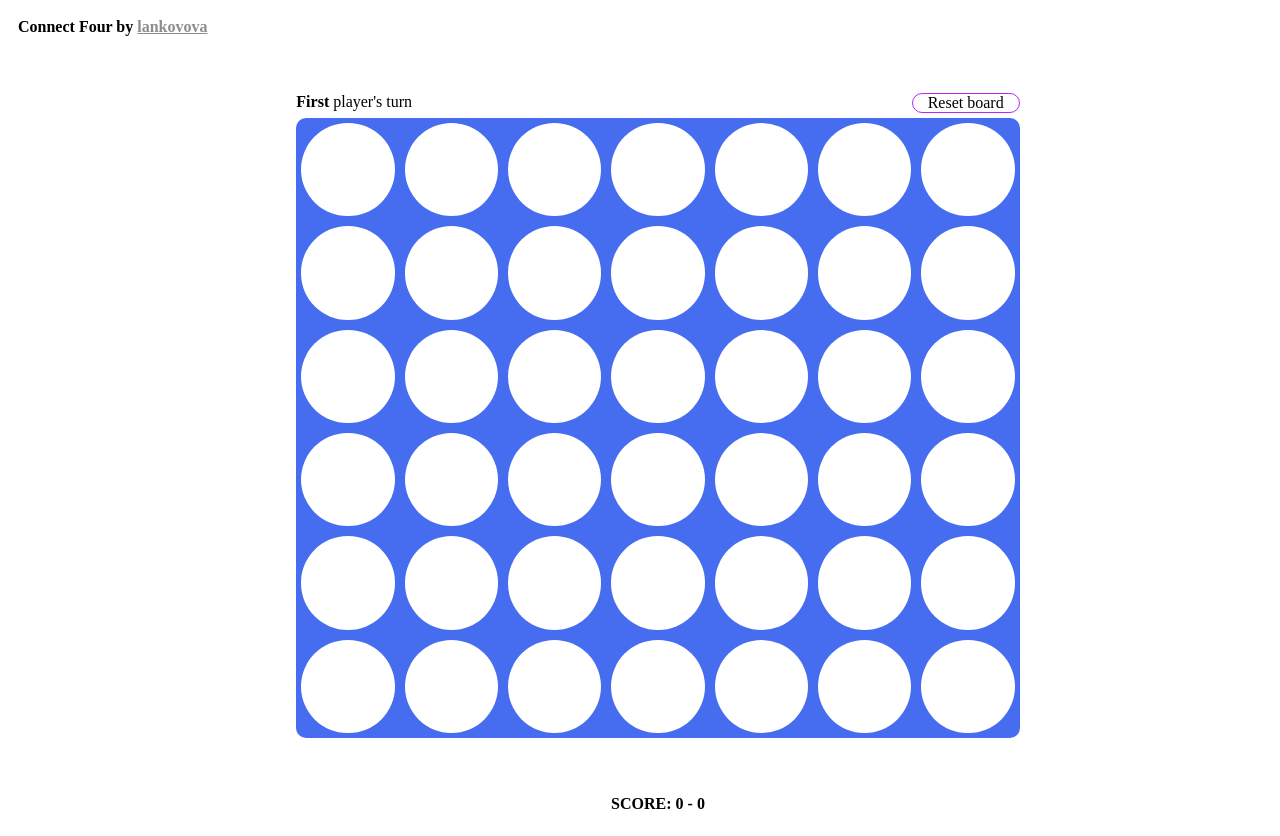
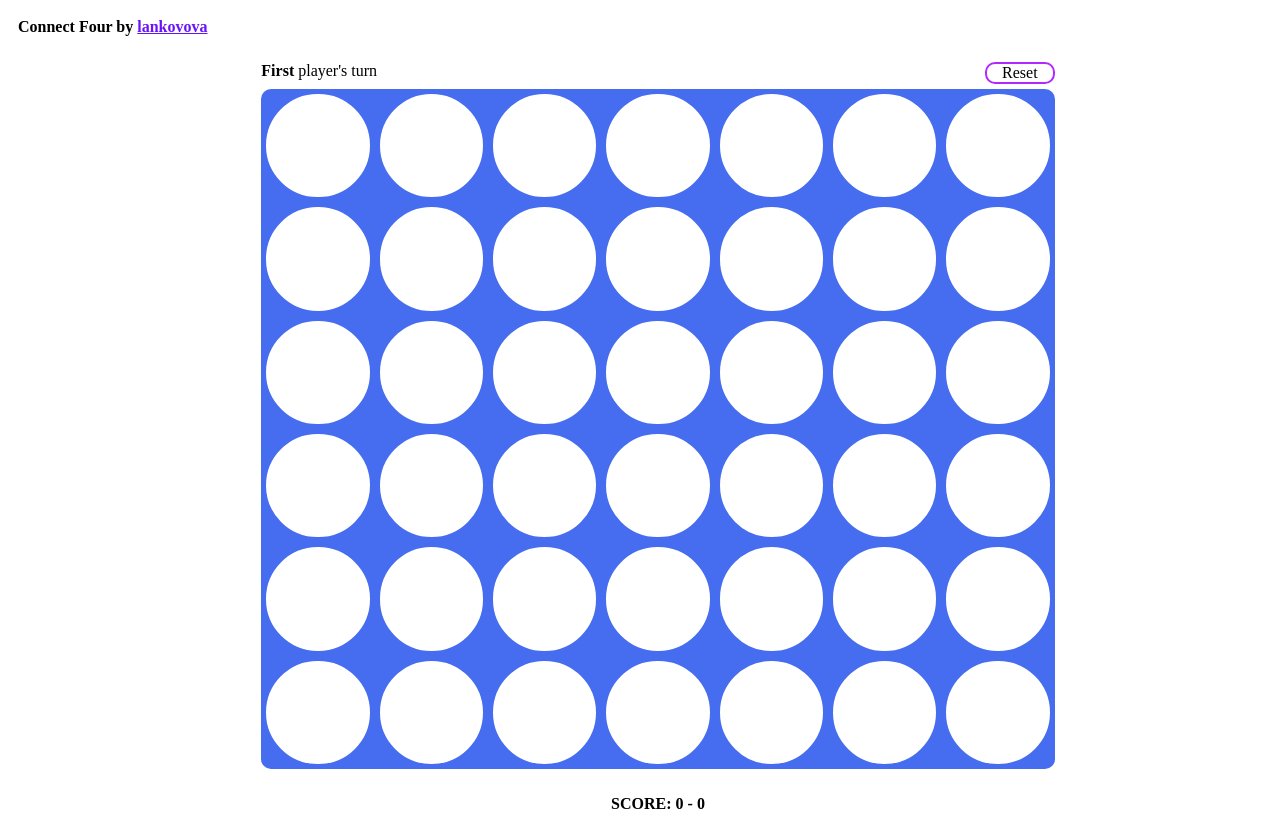
Before and after one commit to lankovova/connect-four, a React app: page / in a window 1280 px wide. Shown: the top 836 px of the page. Built offline with nearby package versions, Linux system fonts and the light colour scheme; the HTML template or start-up script is replaced by a standard one.

Commit message:
refactoring + flexible support for min dimension

```diff
--- a/src/components/GameBoard.js
+++ b/src/components/GameBoard.js
@@ -1,21 +1,27 @@
 import React from 'react';
 import PropTypes from 'prop-types';
-import styled, { keyframes } from 'styled-components';
+import styled from 'styled-components';
 import {
-  getLastNullishValueIndex,
+  getFirstEmptyCellIndexInCol,
   isThereWinCondition,
+  isBoardHasEmptyCells,
 } from '../utils';
+import { blink } from '../styles-utils';
 import {
-  ROWS, COLS, P1, P2,
+  ROWS, COLS, EMPTY_CELL, P1, P2,
 } from '../constansts';
 
-// TODO: Make it flexible for case when width is less then height
-// const MIN_DIMENSION = Math.min(
-//   document.documentElement.clientHeight,
-//   document.documentElement.clientWidth
-// );
+const MIN_DIMENSION = Math.min(
+  document.documentElement.clientHeight,
+  document.documentElement.clientWidth
+);
 
-const CELL_SIZE = document.documentElement.clientHeight * 0.7 / ROWS;
+const MIN_DIMENSION_ITEMS_AMOUNT = (
+  document.documentElement.clientHeight < document.documentElement.clientWidth
+) ? ROWS
+  : COLS;
+
+const CELL_SIZE = MIN_DIMENSION * 0.7 / MIN_DIMENSION_ITEMS_AMOUNT;
 
 const Wrapper = styled.div`
   display: flex;
@@ -29,7 +35,7 @@ const Container = styled.div``;
 const StatusBar = styled.div`
   display: flex;
   justify-content: space-between;
-  padding: 5px 0; /* TODO: Use em and rem intead of px */
+  padding: 5px 0;
 `;
 
 const ColumnsWrapper = styled.div`
@@ -43,10 +49,11 @@ const ColumnsWrapper = styled.div`
 const Column = styled.div`
   display: flex;
   flex-direction: column;
+  transition: background 100ms ease-in-out;
 
   &:hover {
-    cursor: ${({ isPlayable }) => isPlayable && 'pointer'};
-    background: ${({ isPlayable }) => isPlayable && 'lightgrey'};
+    cursor: ${props => props.isPlayable && 'pointer'};
+    background: ${props => props.isPlayable && '#99afff'};
   }
 `;
 
@@ -54,33 +61,34 @@ const Cell = styled.div`
   margin: 5px;
   height: ${CELL_SIZE}px;
   width: ${CELL_SIZE}px;
+  border: 5px solid;
   border-radius: 50%;
-  background: ${({ value }) => {
-    switch (value) {
-      case 0: return 'white';
-      case 1: return '#ff3136';
-      case 2: return '#FFF001';
-      default: throw new Error('Unexpected chip color');
+  border-color: ${({ player }) => {
+    switch (player) {
+      case P1: return '#e5c902';
+      case P2: return '#e10005';
+      default: return 'white';
+    }
+  }};
+  background: ${({ player }) => {
+    switch (player) {
+      case P1: return '#FFF001';
+      case P2: return '#ff3136';
+      default: return 'white';
     }
   }};
 `;
 
-const blink = keyframes`
-  0% { opacity: 1; }
-  50% { opacity: 0.2; }
-  100% { opacity: 1; }
-`;
-
 const ResetBtn = styled.div`
-  background: white;
-  border: 1px solid #b328fd;
+  border: 2px solid #b328fd;
   border-radius: 10px;
-  color: black;
   cursor: pointer;
   padding: 0 15px;
   transition: all 200ms linear;
 
-  animation: ${({ isPlayable }) => !isPlayable && blink} 1000ms ease-in-out infinite;
+  background: ${props => props.isPlayable ? 'white' : '#b328fd'};
+  color: ${props => props.isPlayable ? 'black' : 'white'};
+  animation: ${props => !props.isPlayable && blink} 1000ms ease-in-out infinite;
 
   &:hover {
     background: #b328fd;
@@ -94,40 +102,48 @@ class GameBoard extends React.Component {
 
   getInitialBoardState() {
     return {
-      board: Array.from(Array(COLS), () => new Array(ROWS).fill(0)),
+      board: Array.from(new Array(COLS), () => new Array(ROWS).fill(EMPTY_CELL)),
       currentPlayer: P1,
       isPlayable: true,
     };
   }
 
-  resetBoard = () => {
-    this.setState(this.getInitialBoardState());
-  }
+  resetBoard = () => this.setState(this.getInitialBoardState());
 
   makeTurn(colIndex) {
+    if (!this.state.isPlayable) return;
+
     this.setState(({ board, currentPlayer }) => {
       const currentCol = board[colIndex];
-      const newChipColumnIndex = getLastNullishValueIndex(currentCol);
+      const newChipColumnIndex = getFirstEmptyCellIndexInCol(currentCol);
 
       if (newChipColumnIndex === -1) {
         return;
       }
 
-      // Place new chip
+      /**
+       * Place new chip by mutating reference to board column
+       */
       currentCol[newChipColumnIndex] = currentPlayer;
 
-      const isThereWin = isThereWinCondition(board, {
-        colId: colIndex,
-        rowId: newChipColumnIndex,
-      });
-
-      if (isThereWin) {
-        console.log('win condition for player', currentPlayer);
-
+      if (
+        isThereWinCondition(board, {
+          colId: colIndex,
+          rowId: newChipColumnIndex,
+        })
+      ) {
         if (this.props.onGameEnd) {
           this.props.onGameEnd(currentPlayer);
         }
 
+        return {
+          board,
+          currentPlayer: (currentPlayer === P1) ? P2 : P1,
+          isPlayable: false,
+        };
+      }
+
+      if (!isBoardHasEmptyCells(board)) {
         return {
           board,
           currentPlayer: (currentPlayer === P1) ? P2 : P1,
@@ -158,7 +174,7 @@ class GameBoard extends React.Component {
               onClick={this.resetBoard}
               isPlayable={isPlayable}
             >
-              Reset board
+              Reset
             </ResetBtn>
           </StatusBar>
           <ColumnsWrapper>
@@ -167,10 +183,10 @@ class GameBoard extends React.Component {
                 <Column
                   key={colIndex}
                   isPlayable={isPlayable}
-                  onClick={() => isPlayable && this.makeTurn(colIndex)}
+                  onClick={() => this.makeTurn(colIndex)}
                 >
                   {
-                    col.map((cell, cellIndex) => <Cell key={cellIndex} value={cell} />)
+                    col.map((cell, cellIndex) => <Cell key={cellIndex} player={cell} />)
                   }
                 </Column>
               ))
--- a/src/components/Header.js
+++ b/src/components/Header.js
@@ -8,7 +8,7 @@ const Title = styled.div`
 `;
 
 const Link = styled.a`
-  color: #8d8d8d;
+  color: #6813f9;
 `;
 
 const Header = () => (
--- a/src/constansts.js
+++ b/src/constansts.js
@@ -1,3 +1,4 @@
+export const EMPTY_CELL = 0;
 export const P1 = 1;
 export const P2 = 2;
 
--- /dev/null
+++ b/src/styles-utils.js
@@ -0,0 +1,7 @@
+import { keyframes } from 'styled-components';
+
+export const blink = keyframes`
+  0% { opacity: 1; }
+  50% { opacity: 0.2; }
+  100% { opacity: 1; }
+`;
--- a/src/utils.js
+++ b/src/utils.js
@@ -1,44 +1,51 @@
-export const getLastNullishValueIndex = (arr) => {
-  const index = arr.findIndex(el => el !== 0);
+import { EMPTY_CELL } from './constansts';
 
-  if (index === -1) return arr.length - 1;
+export const isCellEmpty = cell => cell === EMPTY_CELL;
+export const isCellNotEmpty = cell => !isCellEmpty(cell);
+
+export const isBoardHasEmptyCells = board => board.some(col => col.some(isCellEmpty));
+
+export const getFirstEmptyCellIndexInCol = (col) => {
+  const index = col.findIndex(isCellNotEmpty);
+
+  if (index === -1) return col.length - 1;
   return index - 1;
 };
 
-export const isThereFiveInARow = (row) => {
-  const lastInARow = row.reduce((inARow, currentChip) => {
-    if (
-      inARow.count === 5
-      || currentChip === 0
-    ) {
-      return inARow;
+export const isThereFourInARow = (row) => {
+  let counter = 0;
+  let cellValueInARow;
+
+  for (const cell of row) {
+    if (isCellEmpty(cell)) {
+      counter = 0;
+      continue;
     }
 
-    if (inARow.chip === currentChip) {
-      return {
-        chip: currentChip,
-        count: inARow.count + 1,
-      };
+    if (cellValueInARow === cell) {
+      counter += 1;
+    } else {
+      cellValueInARow = cell;
+      counter = 1;
     }
 
-    return {
-      chip: currentChip,
-      count: 1,
-    };
-  }, {});
+    if (counter === 4) {
+      return true;
+    }
+  }
 
-  return lastInARow.count === 5;
+  return false;
 };
 
 export const isThereWinCondition = (board, { colId, rowId }) => {
-  // Check in row
-  if (isThereFiveInARow(board[colId])) {
+  // Check in col
+  if (isThereFourInARow(board[colId])) {
     return true;
   }
 
-  // Check in cols
+  // Check in rows
   const rowFromCols = board.map(col => col[rowId]);
-  if (isThereFiveInARow(rowFromCols)) {
+  if (isThereFourInARow(rowFromCols)) {
     return true;
   }
 
```
Also changed, not shown: 1 other file (tests, documents, lock files or other folders).
